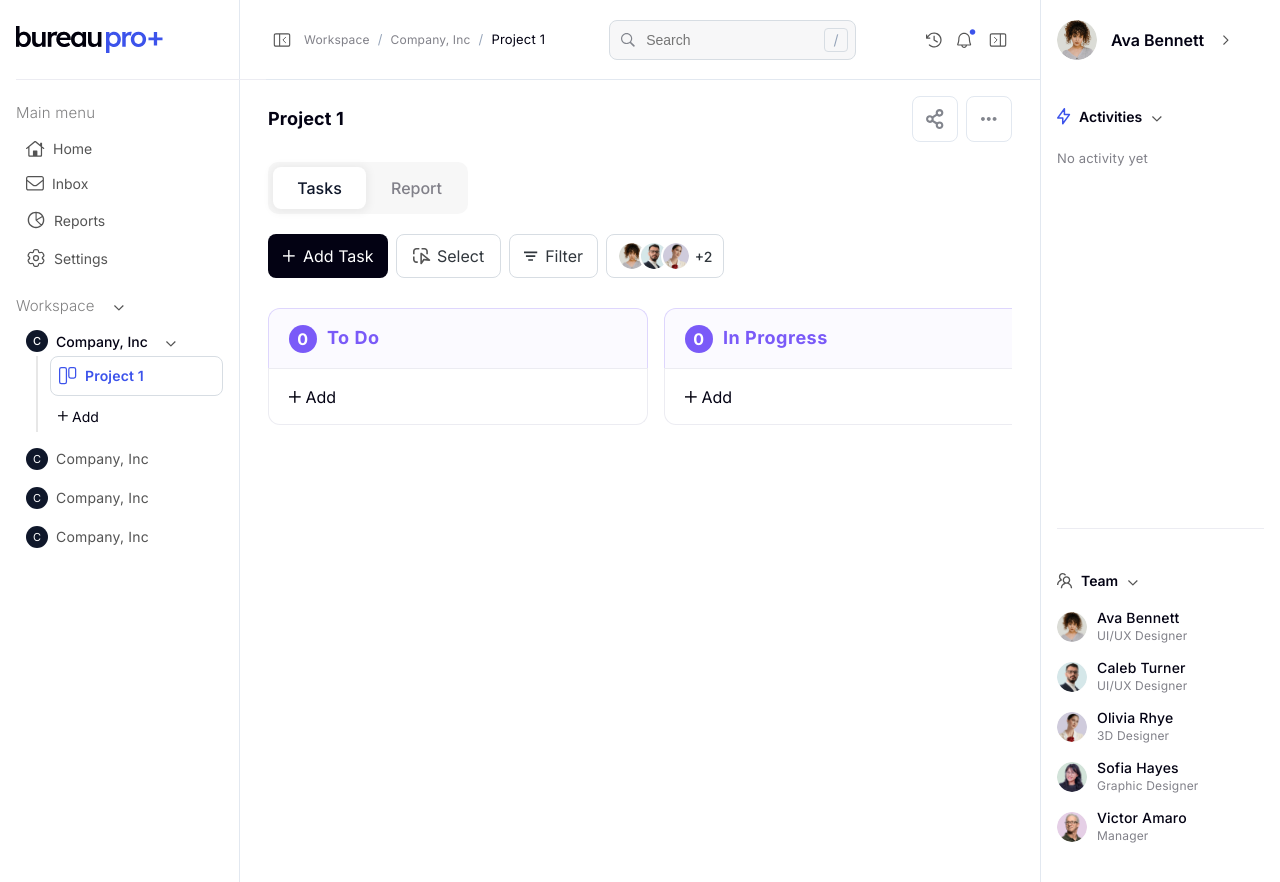
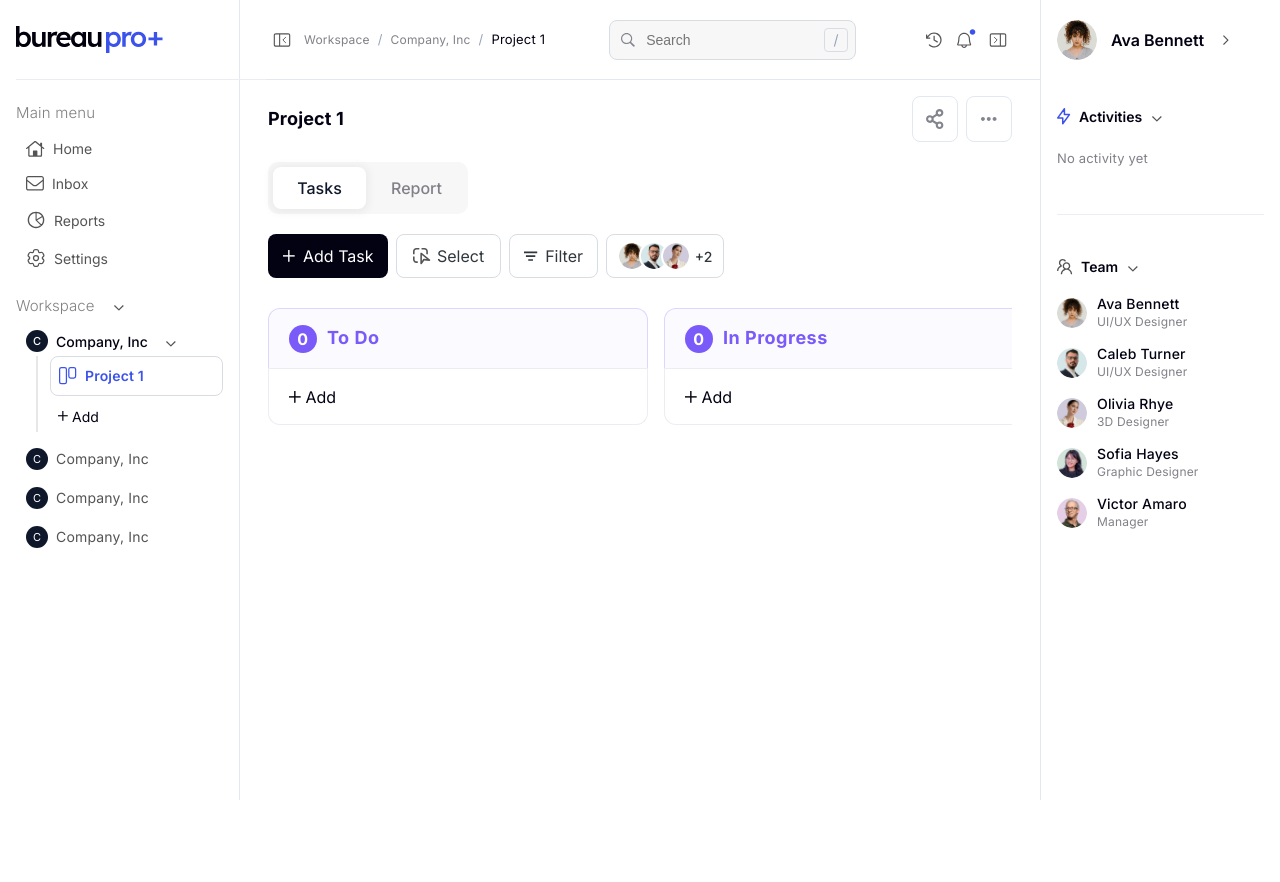
Before and after one commit to Zalinor/task-flow, a React (Vite) app: page / in a window 1280 px wide. Shown: the top 882 px of the page. After the commit the page ends 800 px from the top, so only its background shows below. Built offline with nearby package versions, Linux system fonts and the light colour scheme.

Commit message:
minor visual bugs have been fixed

```diff
--- a/src/App.css
+++ b/src/App.css
@@ -2830,7 +2830,7 @@
     display: flex;
     flex-direction: column;
     gap: 14px;
-    height:  340px;
+    max-height: 340px;
   }
 
   .activity-row {
```
